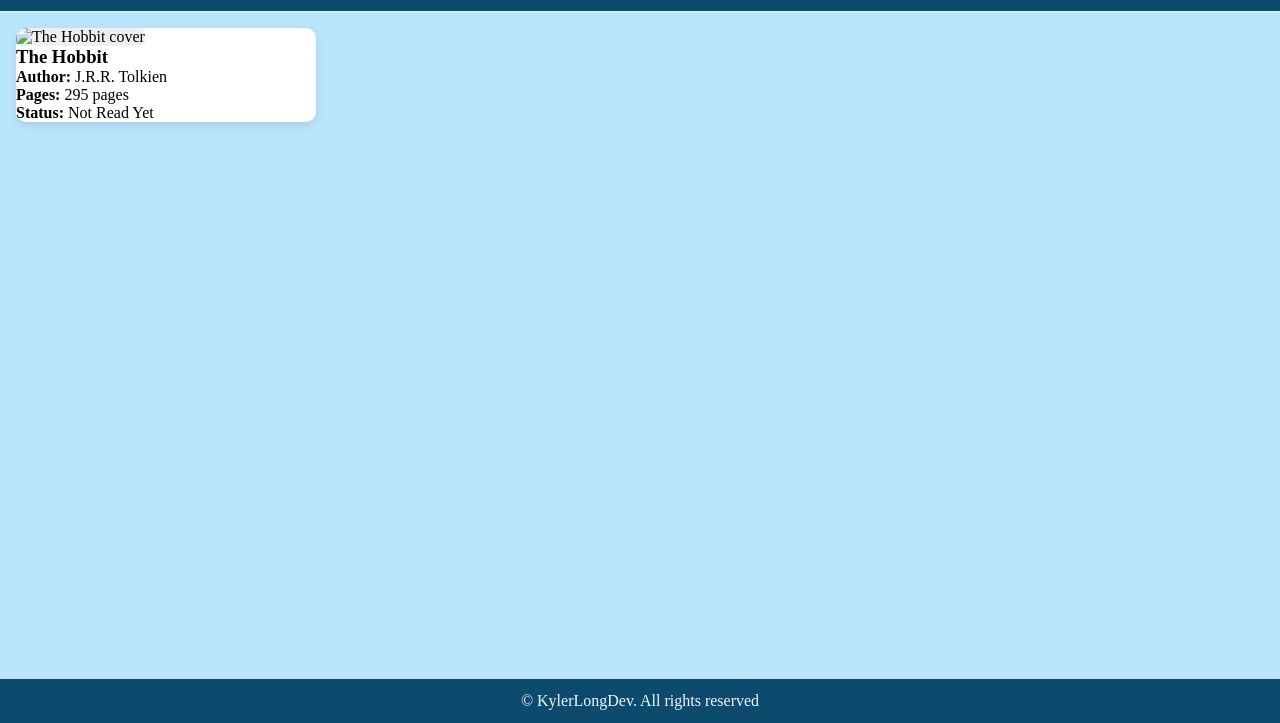
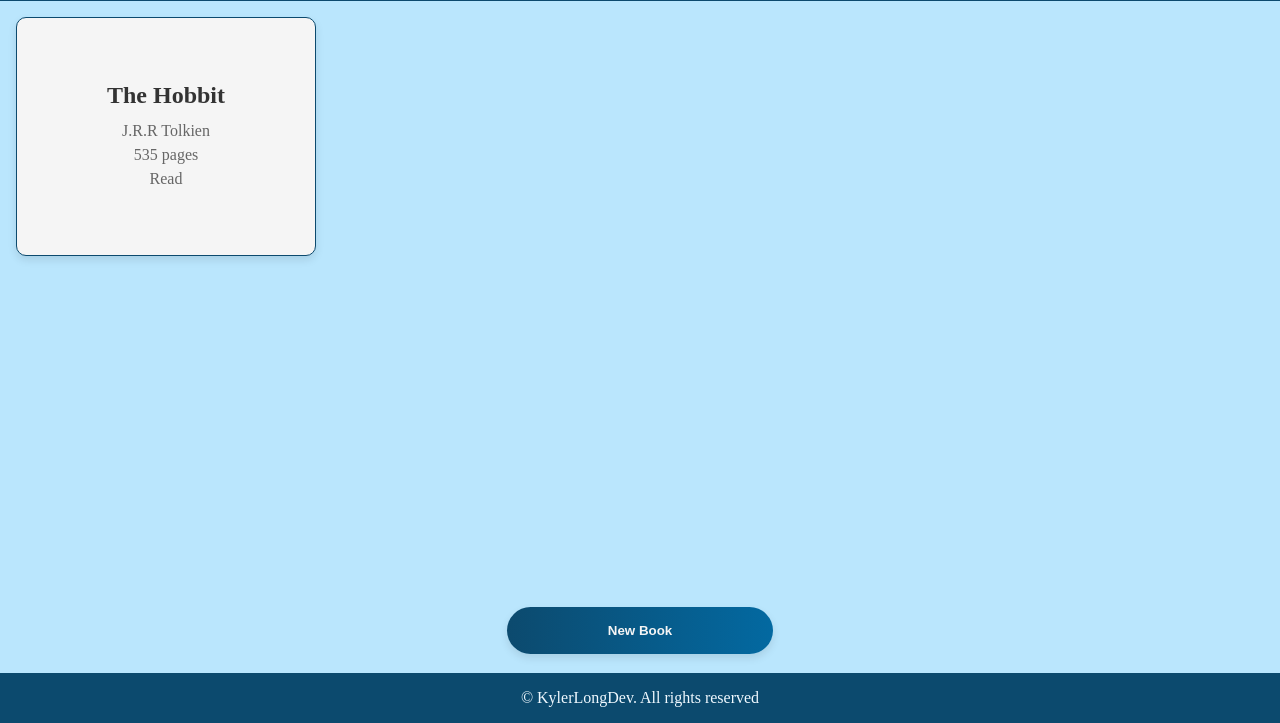
Before and after one commit to KylerLong-dev/library, a plain HTML site: page index.html in a window 1280 px wide. Shown: the part 77-800 px from the top of the page. Drawn offline with Linux system fonts and the light colour scheme; no server answers.

Commit message:
update logic for displaying a book

```diff
--- a/index.html
+++ b/index.html
@@ -17,6 +17,10 @@
         </div>
     </main>
 
+    <section class="new-book">
+        <button>New Book</button>
+    </section>
+
     <footer>
         <p>&copy KylerLongDev. All rights reserved</p>
     </footer>
--- a/script.js
+++ b/script.js
@@ -1,61 +1,37 @@
 
 const myLibrary = [];
 
-function Book(title, author, pages, read, image) {
+function Book(title, author, pages, read) {
   this.title = title;
   this.author = author;
   this.pages = pages;
   this.read = read;
-  this.image = image || "default-image-url.jpg";
 }
 
-function addBookToLibrary(book) {
-  myLibrary.push(book);
-  displayBooks();
+function addBookToLibrary(title, author, pages, read) {
+  const newBook = new Book (title, author, pages, read);
+  myLibrary.push(newBook);
 }
 
-// Function to fetch book data from Open Library API
-async function fetchBookImage(title) {
-  try {
-    const response = await fetch(`https://openlibrary.org/search.json?title=${encodeURIComponent(title)}`);
-    const data = await response.json();
 
-    if (data.docs && data.docs.length > 0) {
-      const coverId = data.docs[0].cover_i;
-      return coverId ? `https://covers.openlibrary.org/b/id/${coverId}-L.jpg` : null;
-    }
-    return null;
-  } catch (error) {
-    console.error("Error fetching book data:", error);
-    return null;
-  }
-}
-
-async function addBookWithImage(title, author, pages, read) {
-  const image = await fetchBookImage(title);
-  const newBook = new Book(title, author, pages, read, image);
-  addBookToLibrary(newBook);
-}
-
-function displayBooks() {
+function displayBook() {
   const bookContainer = document.querySelector(".grid-container");
-  bookContainer.innerHTML = '';
-
   myLibrary.forEach((book) => {
     const bookCard = document.createElement("div");
     bookCard.classList.add("grid-container_book");
-
     bookCard.innerHTML = `
-      <img src="${book.image}" alt="${book.title} cover" class="book-cover">
       <h3>${book.title}</h3>
-      <p><strong>Author:</strong> ${book.author}</p>
-      <p><strong>Pages:</strong> ${book.pages}</p>
-      <p><strong>Status:</strong> ${book.read}</p>
-    `;
-
+      <p>${book.author}</p>
+      <p>${book.pages}</p>
+      <p>${book.read}</p>
+      `;
     bookContainer.appendChild(bookCard);
-  });
+  })
 }
 
-//Example:
-addBookWithImage("The Hobbit", "J.R.R. Tolkien", "295 pages", "Not Read Yet");
+addBookToLibrary("The Hobbit", "J.R.R Tolkien", "535 pages", "Read")
+displayBook();
+
+function userInput() {
+
+}
--- a/style.css
+++ b/style.css
@@ -13,7 +13,6 @@ body {
 
 header {
     background-color: #0c4a6e;
-    border-bottom: 1px solid #f0f9ff;
     color: #f0f9ff;
     display: flex;
     justify-content: center;
@@ -26,19 +25,24 @@ main {
 
 .grid-container {
     display: grid;
-    grid-template-columns: repeat(auto-fit, minmax(200px, 1fr)); /* Auto-fit columns */
+    grid-template-columns: repeat(auto-fit, minmax(200px, 1fr));
     gap: 1em;
     padding: 1em;
-    max-width: 100%; /* Ensure grid container fills available space */
+    max-width: 100%;
 }
 
 .grid-container_book {
+    border: 1px solid #0c4a6e;
     border-radius: 10px;
     overflow: hidden;
     box-shadow: 0 4px 8px rgba(0, 0, 0, 0.1);
     transition: transform 0.3s ease, box-shadow 0.3s ease;
-    background-color: #ffffff;
+    background-color: whitesmoke;
     max-width: 300px;
+    display: flex;
+    flex-direction: column;
+    align-items: center;
+    padding: 4em;
 }
 
 .grid-container_book:hover {
@@ -46,29 +50,44 @@ main {
     box-shadow: 0 8px 16px rgba(0, 0, 0, 0.2);
 }
 
-.grid-container_book img {
-    width: 100%;
-    height: 200px;
-    object-fit: contain;
-    border-radius: 5px;
-    background-color: #f0f0f0;
-}
-
-.grid-container_book .book-content {
-    padding: 20px;
-}
-
-.grid-container_book .book-content h3 {
-    font-size: 1.25rem;
+.grid-container_book h3{
+    font-size: 1.5rem;
     margin: 0 0 10px;
     color: #333;
 }
 
-.grid-container_book .book-content p {
+.grid-container_book p{
     margin: 0;
     color: #666;
-    font-size: 0.95rem;
+    font-size: 1em;
     line-height: 1.5;
+}
+
+.new-book {
+    background-color: #bae6fd;
+    display: flex;
+    justify-content: center;
+    align-items: center;
+    padding: 1.2em;
+}
+
+.new-book button {
+    padding: 1.2em;
+    display: flex;
+    justify-content: center;
+    align-items: center;
+    color: whitesmoke;
+    font-weight: bold;
+    background: linear-gradient(to right, #0c4a6e, #0369a1);
+    border-radius: 50vh;
+    border: none;
+    width: 20em;
+    box-shadow: 0 4px 8px rgba(0, 0, 0, 0.1);
+    cursor: pointer;
+}
+
+.new-book button:hover {
+    box-shadow: 0 8px 16px rgba(0, 0, 0, 0.2);
 }
 
 footer {
@@ -77,4 +96,5 @@ footer {
     display: flex;
     justify-content: center;
     align-items: center;
+    padding: 1em;
 }
```
